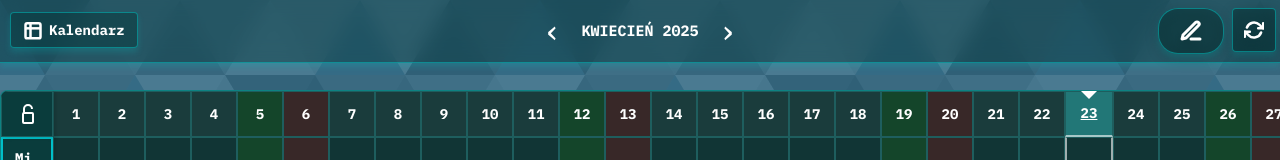
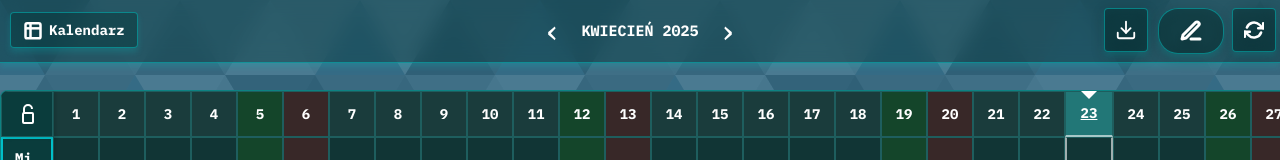
Before and after one commit to puksh/kalendarz, a Vue app: page / in a window 1280 px wide. Shown: the top 160 px of the page. Built offline with nearby package versions, Linux system fonts and the light colour scheme; no server answers.

Commit message:
feat(app): add export button -> csv

```diff
--- a/src/App.vue
+++ b/src/App.vue
@@ -82,8 +82,14 @@
               d="M16.5 3.5a2.121 2.121 0 0 1 3 3L7 19l-4 1 1-4L16.5 3.5z"
             ></path>
           </svg>
-        </span>
-      </label>
+        </span> </label
+      ><ButtonExport
+        :people="people"
+        :monthDays="monthDays"
+        :selectedMonth="selectedMonth"
+        :selectedYear="selectedYear"
+        :currentPage="currentPage"
+      />
     </section>
     <main class="main-content">
       <div class="refresh-overlay" v-if="isRefreshing">
@@ -160,6 +166,7 @@ import { defineAsyncComponent, markRaw } from "vue";
 import { checkShiftDataSync } from "@/utils/dataSync.js";
 import { addNotification } from "./components/NotificationMessage.vue";
 import RefreshIcon from "./components/icons/RefreshIcon.vue";
+import ButtonExport from "./components/ButtonExport.vue";
 
 export default {
   name: "VueCalendar",
@@ -180,6 +187,7 @@ export default {
       () => import("./components/NotificationMessage.vue"),
     ),
     RefreshIcon,
+    ButtonExport,
   },
   data() {
     return {
--- /dev/null
+++ b/src/components/ButtonExport.vue
@@ -0,0 +1,192 @@
+<template>
+  <button
+    v-if="currentPage === 'ExcelComponent'"
+    class="export-button top-right-buttons"
+    @click="exportToCsv"
+    title="Eksportuj do CSV"
+    aria-label="Eksportuj harmonogram do pliku CSV"
+  >
+    <svg
+      xmlns="http://www.w3.org/2000/svg"
+      width="22"
+      height="22"
+      viewBox="0 0 24 24"
+      fill="none"
+      stroke="currentColor"
+      stroke-width="2"
+      stroke-linecap="round"
+      stroke-linejoin="round"
+      class="export-icon"
+    >
+      <path d="M21 15v4a2 2 0 0 1-2 2H5a2 2 0 0 1-2-2v-4" />
+      <polyline points="7 10 12 15 17 10" />
+      <line x1="12" y1="15" x2="12" y2="3" />
+    </svg>
+  </button>
+</template>
+
+<script lang="ts">
+export default {
+  name: "ButtonExport",
+  props: {
+    people: {
+      type: Array,
+      required: true,
+    },
+    monthDays: {
+      type: Array,
+      required: true,
+    },
+    selectedMonth: {
+      type: Number,
+      required: true,
+    },
+    selectedYear: {
+      type: Number,
+      required: true,
+    },
+    currentPage: {
+      type: String,
+      default: "ExcelComponent",
+    },
+  },
+  methods: {
+    exportToCsv() {
+      // Get month name for the filename
+      const monthNames = [
+        "Styczeń",
+        "Luty",
+        "Marzec",
+        "Kwiecień",
+        "Maj",
+        "Czerwiec",
+        "Lipiec",
+        "Sierpień",
+        "Wrzesień",
+        "Październik",
+        "Listopad",
+        "Grudzień",
+      ];
+      const monthName = monthNames[this.selectedMonth];
+
+      // Add UTF-8 BOM to ensure Excel recognizes encoding correctly
+      let csvContent = "\ufeff"; // BOM character for UTF-8
+
+      // Create CSV header row with dates
+      csvContent += "Imię";
+      for (let day = 1; day <= this.getDaysInMonth(); day++) {
+        // Format day number consistently
+        csvContent += `;${day}`; // Using semicolon as separator for better Excel compatibility
+      }
+      csvContent += "\r\n"; // Windows-style line endings for Excel
+
+      // Add data for each person
+      for (const person of this.people) {
+        // Wrap name in quotes to handle any commas or special characters
+        csvContent += `"${person.name}"`;
+
+        // Add shift data for each day
+        for (let day = 1; day <= this.getDaysInMonth(); day++) {
+          const shift = this.getShiftForPersonAndDay(person.id, day);
+          csvContent += `;${shift || ""}`; // Use semicolons as separators
+        }
+        csvContent += "\r\n";
+      }
+
+      // Create a Blob with the CSV content
+      const blob = new Blob([csvContent], {
+        type: "text/csv;charset=utf-8",
+      });
+
+      // Create a download link and trigger it
+      const link = document.createElement("a");
+      const url = URL.createObjectURL(blob);
+
+      link.setAttribute("href", url);
+      link.setAttribute(
+        "download",
+        `Harmonogram_${monthName}_${this.selectedYear}.csv`,
+      );
+      link.style.visibility = "hidden";
+
+      document.body.appendChild(link);
+      link.click();
+      document.body.removeChild(link);
+      URL.revokeObjectURL(url); // Clean up the URL object
+    },
+
+    getDaysInMonth() {
+      return new Date(this.selectedYear, this.selectedMonth + 1, 0).getDate();
+    },
+
+    getShiftForPersonAndDay(personId, day) {
+      const dateObj = new Date(this.selectedYear, this.selectedMonth, day);
+      const dateString = dateObj.toDateString();
+
+      const shiftData = localStorage.getItem(dateString);
+      if (shiftData) {
+        const parsedData = JSON.parse(shiftData);
+        const shifts = [];
+
+        if (
+          parsedData.dayShift1 === personId ||
+          parsedData.dayShift2 === personId
+        ) {
+          shifts.push("D");
+        }
+        if (
+          parsedData.nightShift1 === personId ||
+          parsedData.nightShift2 === personId
+        ) {
+          shifts.push("N");
+        }
+
+        return shifts.join(" ");
+      }
+      return "";
+    },
+  },
+};
+</script>
+
+<style scoped>
+.export-button {
+  position: relative;
+  top: 8px;
+  right: 132px;
+  display: flex;
+  align-items: center;
+  justify-content: center;
+  margin-left: 10px;
+  background-color: var(--glass-bg-color);
+  border: 1px solid var(--glass-border-color);
+  box-shadow: var(--glass-box-shadow);
+  backdrop-filter: blur(var(--glass-blur));
+  -webkit-backdrop-filter: blur(var(--glass-blur));
+  cursor: pointer;
+  transition: all 0.2s ease;
+}
+
+.export-icon {
+  color: var(--color-text);
+  transition: transform 0.2s ease;
+}
+
+@media not all and (hover: none) {
+  .export-button:hover {
+    background-color: rgba(0, 200, 200, 0.3);
+  }
+
+  .export-button:hover .export-icon {
+    transform: translateY(2px);
+  }
+}
+
+@media (hover: none) {
+  .export-button:active {
+    transform: none !important;
+    background-color: var(--glass-bg-color) !important;
+    border-color: var(--glass-border-color) !important;
+  }
+}
+</style>
```
